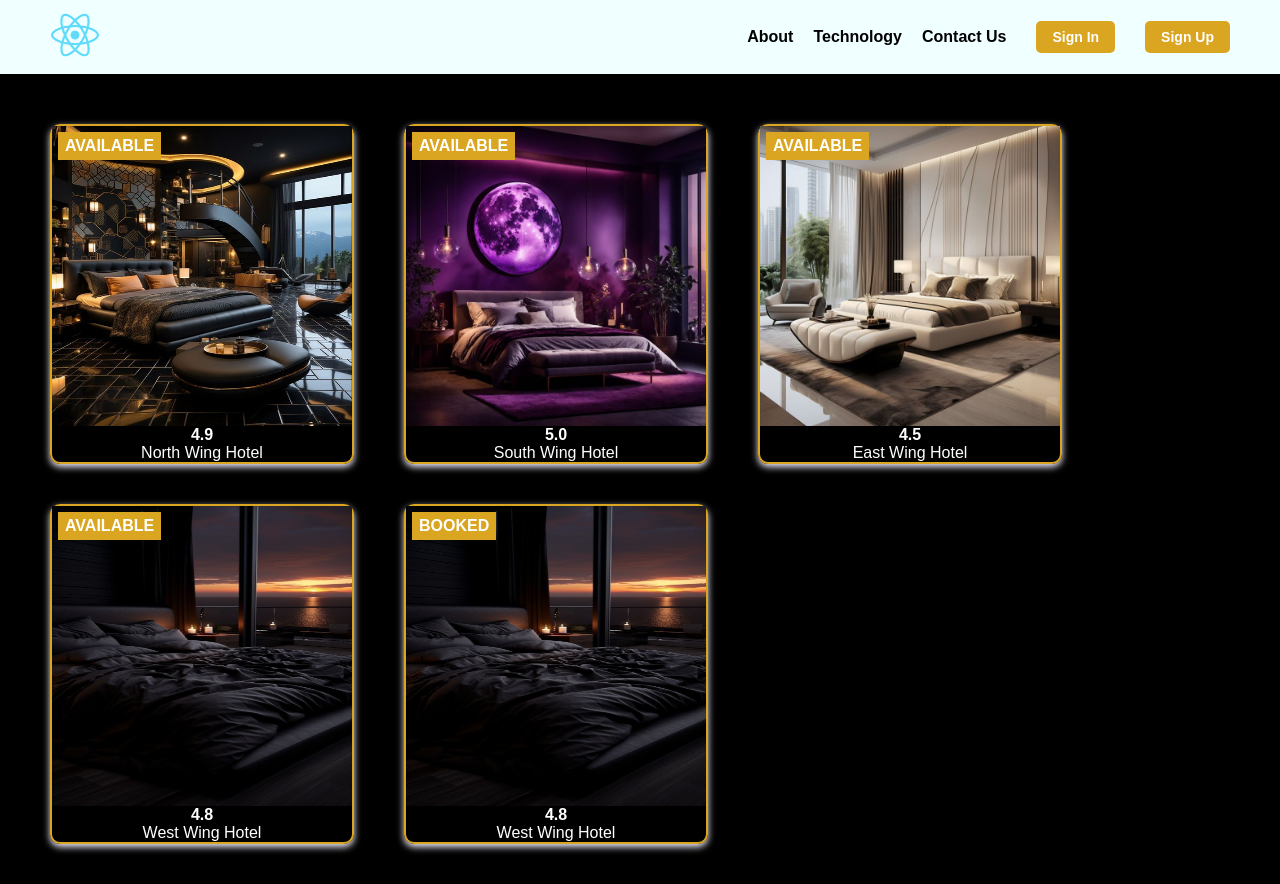
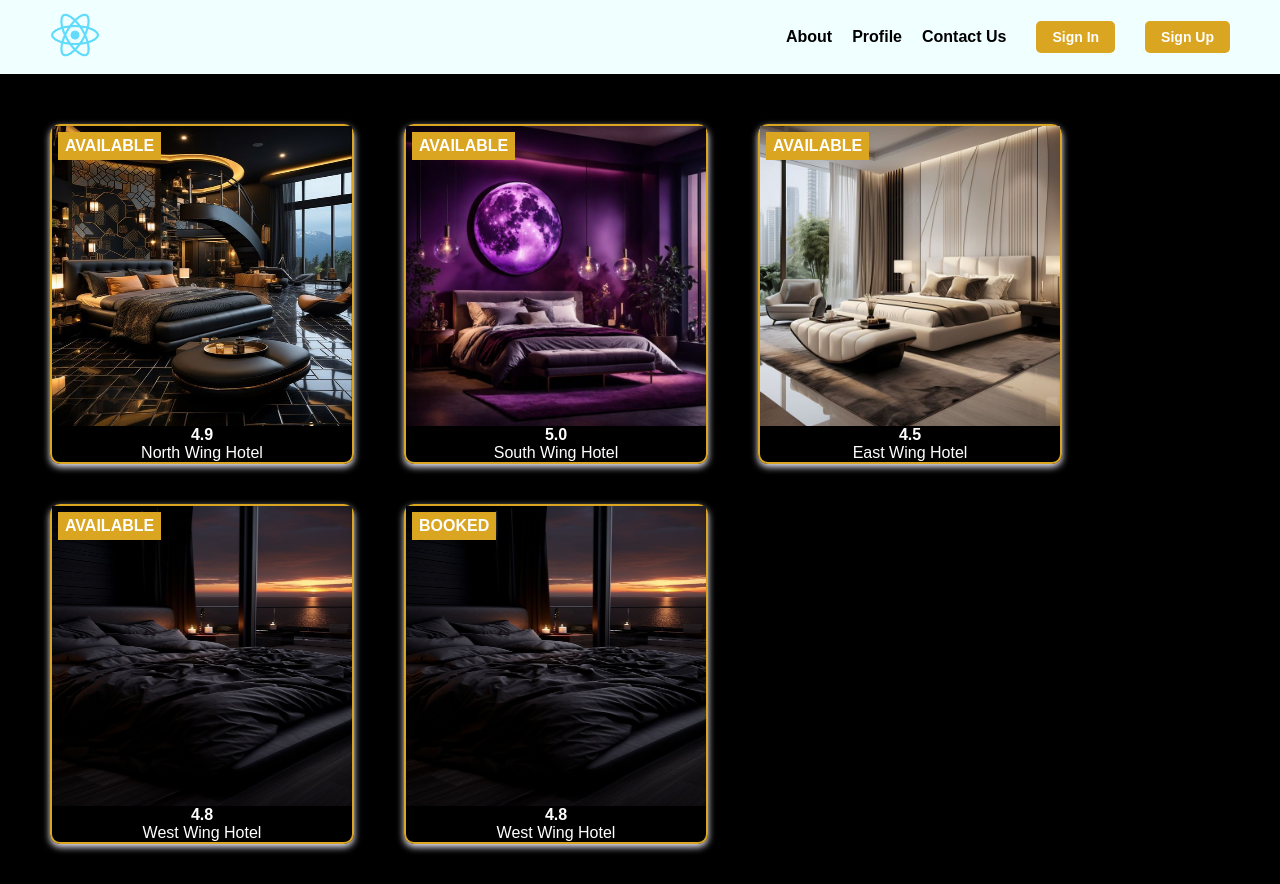
Before and after one commit to Okode100/airbnb-app, a React (Create React App) app: page / in a window 1280 px wide. Built offline with nearby package versions, Linux system fonts and the light colour scheme.

Commit message:
changed the profile section from technology

```diff
--- a/src/Component/Hero.js
+++ b/src/Component/Hero.js
@@ -24,7 +24,7 @@ export default function Hero() {
         </div>
         <ul>
           <li>About</li>
-          <li>Technology</li>
+          <li>Profile</li> {/* Changed from Technology to Profile */}
           <li>Contact Us</li>
           <button className="button" onClick={handleSignInClick}>
             {showSignIn ? 'Close' : 'Sign In'}
```
